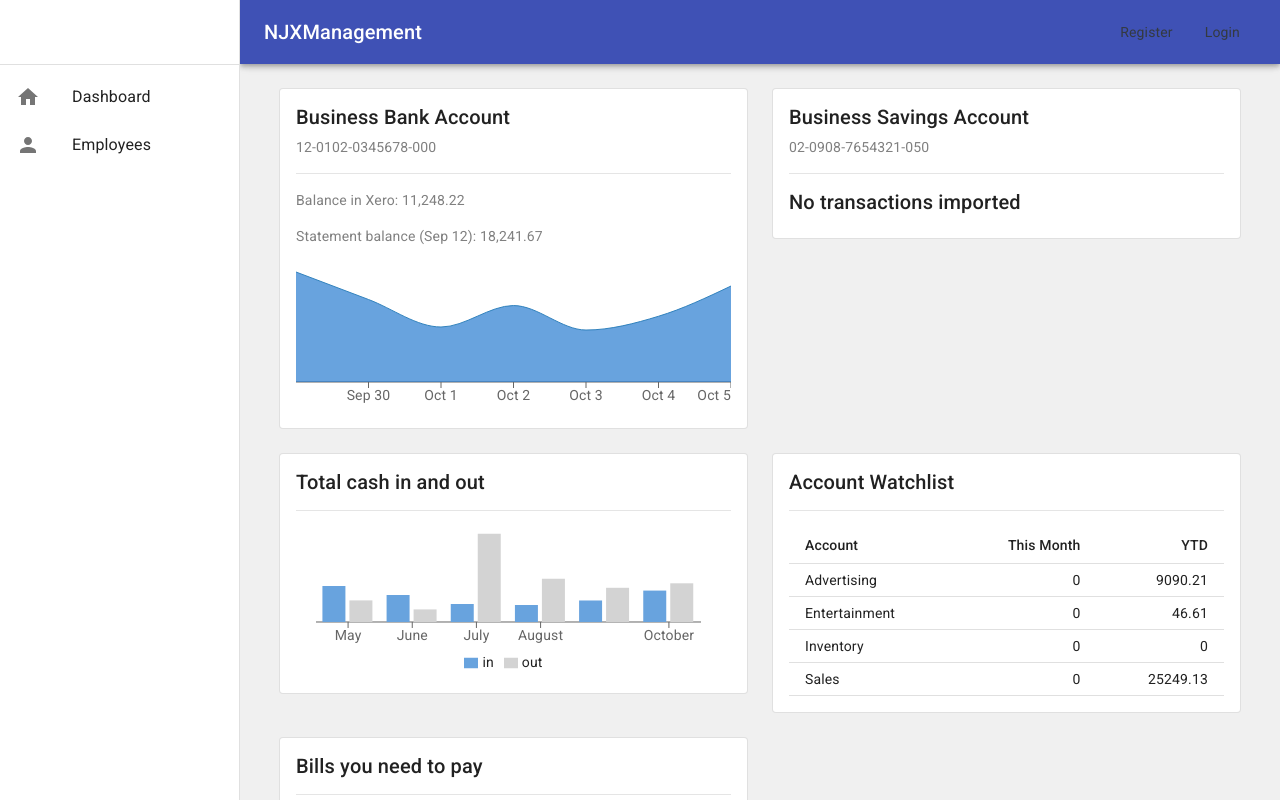
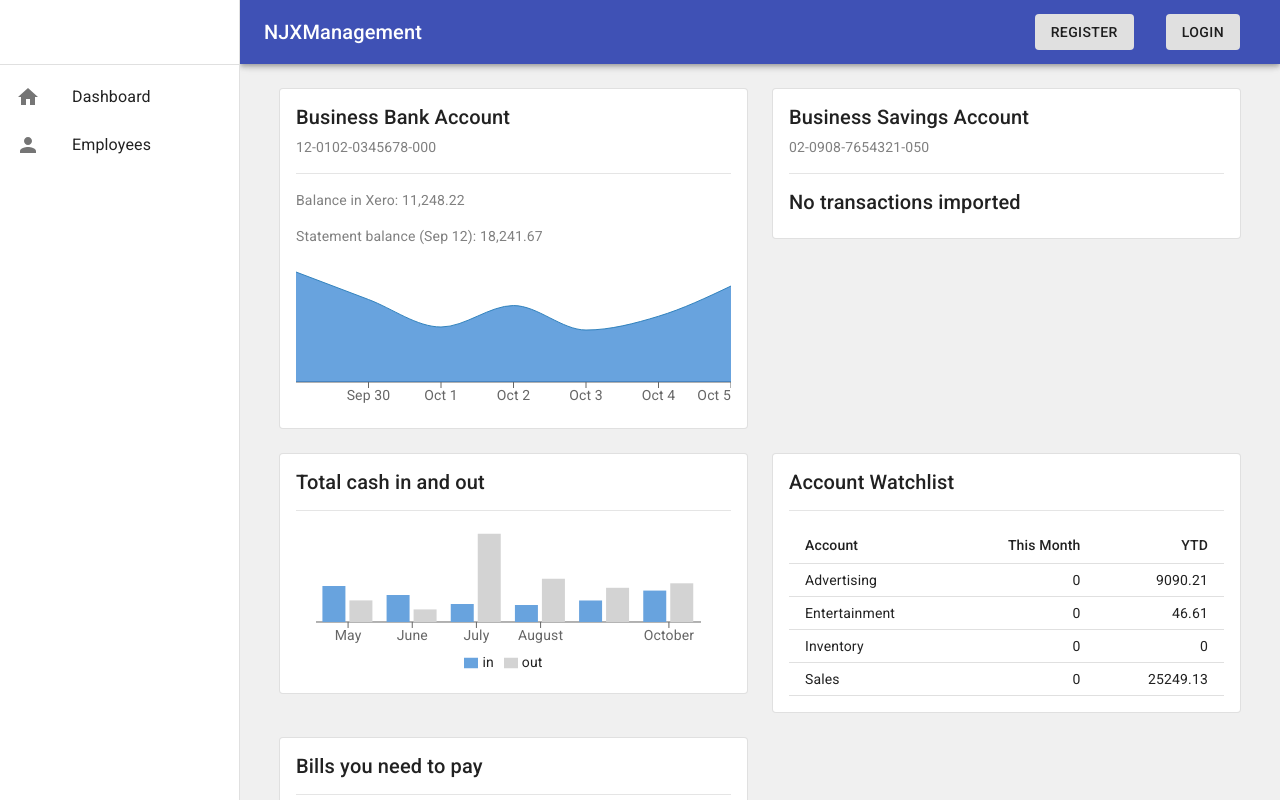
Before and after one commit to Marrnj2/XeroWebProject, a React (Create React App) app in the folder NJXManagement/ClientApp/: page / in a window 1280 px wide. Shown: the top 800 px of the page. Built offline with nearby package versions, Linux system fonts and the light colour scheme; no server answers.

Commit message:
Change styling of login menu to material ui with buttons

```diff
--- a/NJXManagement/ClientApp/src/components/api-authorization/LoginMenu.js
+++ b/NJXManagement/ClientApp/src/components/api-authorization/LoginMenu.js
@@ -3,6 +3,7 @@ import { NavItem, NavLink } from 'reactstrap';
 import { Link } from 'react-router-dom';
 import authService from './AuthorizeService';
 import { ApplicationPaths } from './ApiAuthorizationConstants';
+import Button from '@material-ui/core/Button';
 
 export class LoginMenu extends Component {
     constructor(props) {
@@ -47,10 +48,15 @@ export class LoginMenu extends Component {
     authenticatedView(userName, profilePath, logoutPath) {
         return (<Fragment>
             <NavItem>
-                <NavLink tag={Link} className="text-dark" to={profilePath}>Hello {userName}</NavLink>
+                <NavLink tag={Link} to={profilePath} className="text-light">
+                    Hello {userName}
+                </NavLink>
             </NavItem>
             <NavItem>
-                <NavLink tag={Link} className="text-dark" to={logoutPath}>Logout</NavLink>
+                <NavLink tag={Link} to={logoutPath}>
+                <Button variant="contained" disableElevation>Logout
+                </Button>
+                </NavLink>
             </NavItem>
         </Fragment>);
 
@@ -59,10 +65,18 @@ export class LoginMenu extends Component {
     anonymousView(registerPath, loginPath) {
         return (<Fragment>
             <NavItem>
-                <NavLink tag={Link} className="text-dark" to={registerPath}>Register</NavLink>
+                <NavLink tag={Link} to={registerPath}>
+                    <Button variant="contained" disableElevation>
+                        Register
+                    </Button>
+                </NavLink>
             </NavItem>
             <NavItem>
-                <NavLink tag={Link} className="text-dark" to={loginPath}>Login</NavLink>
+                <NavLink tag={Link} to={loginPath}>
+                    <Button variant="contained" disableElevation>
+                        Login
+                    </Button>
+                </NavLink>
             </NavItem>
         </Fragment>);
     }
```
